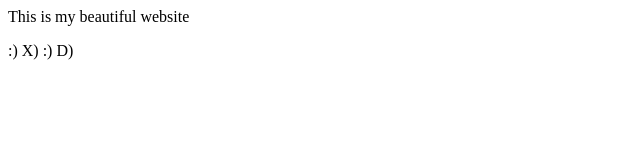
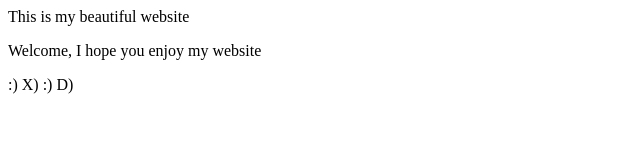
Before and after one commit to Sahebazbls/beautiful-repo, a plain HTML site: page index.html in a window 1280 px wide. Shown: the whole page, without its empty margins (0-640 px from the left). Drawn offline with Linux system fonts and the light colour scheme.

Commit message:
Added Welcome , I hope you enjoy my website

```diff
--- a/index.html
+++ b/index.html
@@ -1,5 +1,6 @@
 <html>
 <title>This is my website</title>
 <p>This is my beautiful website</p>
+<p>Welcome, I hope you enjoy my website</p>
 <p>:) X) :) D)</p>
 </html>
```
